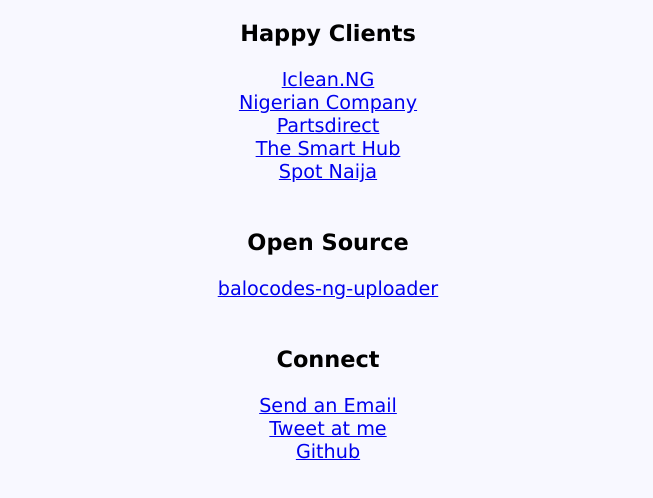
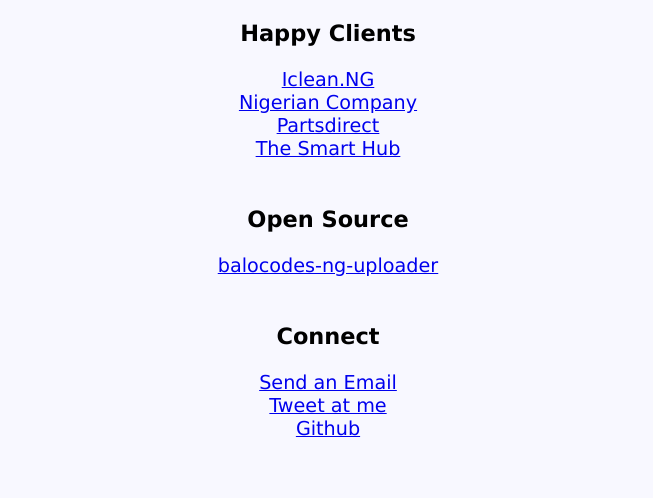
Before and after one commit to balocodes/balocodes.github.io, a plain HTML site: page index.html in a window 1280 px wide. Shown: the part 180-678 px from the top of the page, without its empty margins (312-965 px from the left). Drawn offline with Linux system fonts and the light colour scheme.

Commit message:
remove spot-naija

```diff
--- a/index.html
+++ b/index.html
@@ -27,7 +27,7 @@
             <br>
             <a href="http://thesmarthub.com.ng" target="_blank">The Smart Hub</a>
             <br>
-            <a href="http://www.spotnaija.com" target="_blank">Spot Naija</a>
+            <!-- <a href="http://www.spotnaija.com" target="_blank">Spot Naija</a> -->
     </div>
     <br>
 
```
